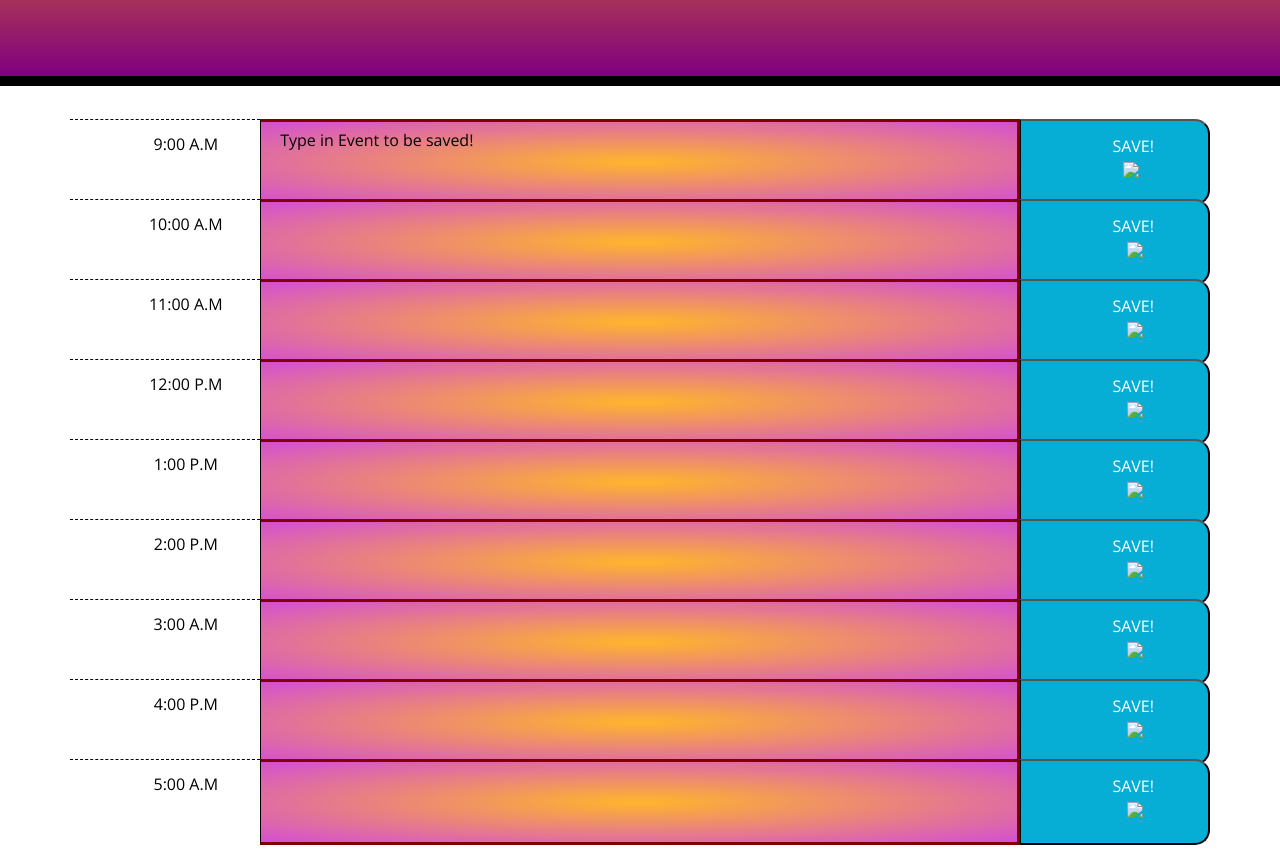
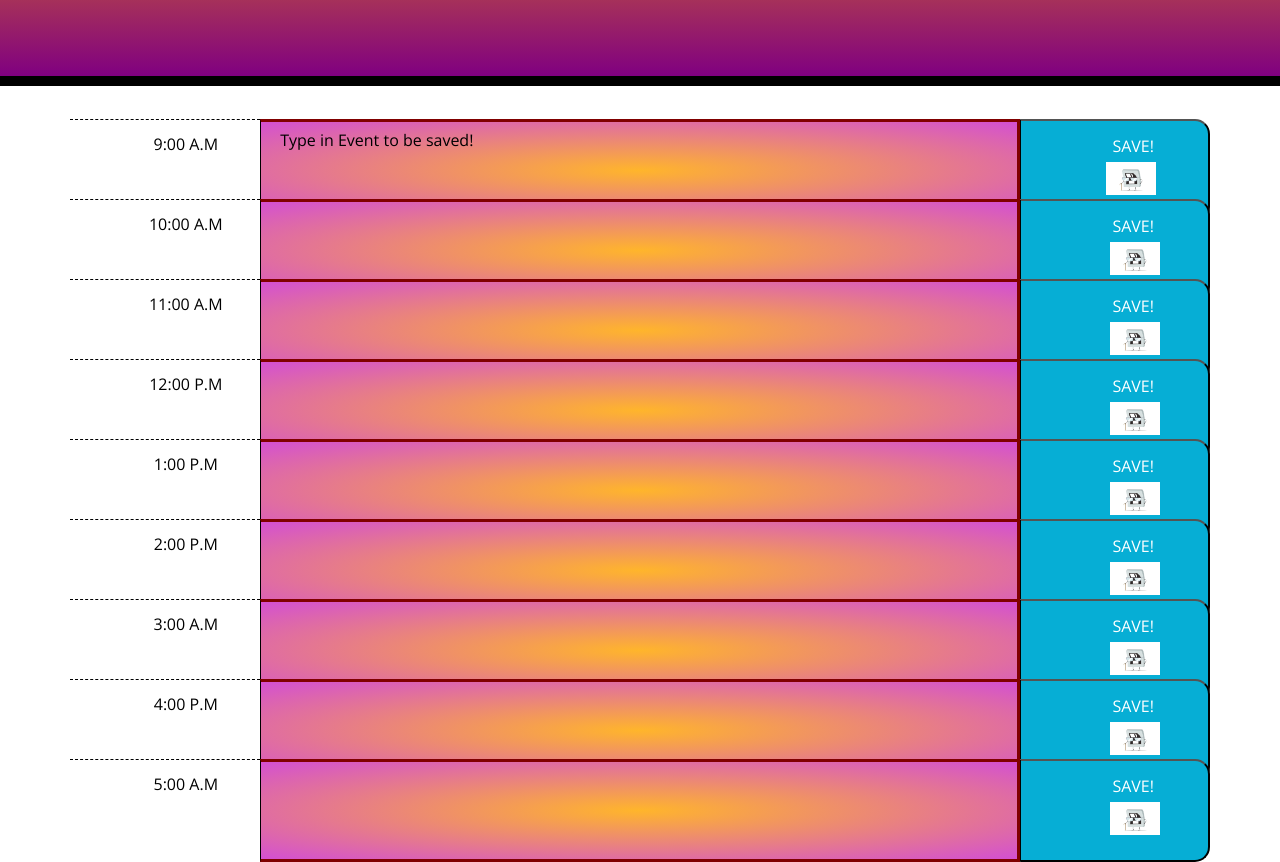
Before and after one commit to min-hinthar/mark-my-dates-app, a plain HTML site: page index.html in a window 1280 px wide. Shown: the part 182-1044 px from the top of the page. Drawn offline with nearby package versions, Linux system fonts and the light colour scheme; a script that the page names is missing.

Commit message:
image file path link updated to reflect new images folder in assets

```diff
--- a/index.html
+++ b/index.html
@@ -45,7 +45,7 @@
         <!-- save button colum with col-2 wide same as hour column -->
         <button class="col-2 saveBtn">
           SAVE!
-        <img src="./Develop/assets/Images/save_img_floppy.png" class="saveImg">
+        <img src="./Develop/Images/save_img_floppy.png" class="saveImg">
         </button>
       </div>
       <div class="row time-block" id="hour10">
@@ -59,7 +59,7 @@
         <!-- save button colum with col-2 wide same as hour column -->
         <button class="col-2 saveBtn">
           SAVE!
-          <img src="./Develop/assets/Images/save_img_floppy.png" class="saveImg">
+          <img src="./Develop/Images/save_img_floppy.png" class="saveImg">
         </button>
       </div>
       <div class="row time-block" id="hour11">
@@ -73,7 +73,7 @@
         <!-- save button colum with col-2 wide same as hour column -->
         <button class="col-2 saveBtn">
           SAVE!
-          <img src="./Develop/assets/Images/save_img_floppy.png" class="saveImg">
+          <img src="./Develop/Images/save_img_floppy.png" class="saveImg">
         </button>
       </div>
       <div class="row time-block" id="hour12">
@@ -87,7 +87,7 @@
         <!-- save button colum with col-2 wide same as hour column -->
         <button class="col-2 saveBtn">
           SAVE!
-          <img src="./Develop/assets/Images/save_img_floppy.png" class="saveImg">
+          <img src="./Develop/Images/save_img_floppy.png" class="saveImg">
         </button>
       </div>
       <div class="row time-block" id="hour1">
@@ -101,7 +101,7 @@
         <!-- save button colum with col-2 wide same as hour column -->
         <button class="col-2 saveBtn">
           SAVE!
-          <img src="./Develop/assets/Images/save_img_floppy.png" class="saveImg">
+          <img src="./Develop/Images/save_img_floppy.png" class="saveImg">
         </button>
       </div>
       <div class="row time-block" id="hour2">
@@ -115,7 +115,7 @@
         <!-- save button colum with col-2 wide same as hour column -->
         <button class="col-2 saveBtn">
           SAVE!
-          <img src="./Develop/assets/Images/save_img_floppy.png" class="saveImg">
+          <img src="./Develop/Images/save_img_floppy.png" class="saveImg">
         </button>
       </div>
       <div class="row time-block" id="hour3">
@@ -129,7 +129,7 @@
         <!-- save button colum with col-2 wide same as hour column -->
         <button class="col-2 saveBtn">
           SAVE!
-          <img src="./Develop/assets/Images/save_img_floppy.png" class="saveImg">
+          <img src="./Develop/Images/save_img_floppy.png" class="saveImg">
         </button>
       </div>
       <div class="row time-block" id="hour4">
@@ -143,7 +143,7 @@
         <!-- save button colum with col-2 wide same as hour column -->
         <button class="col-2 saveBtn">
           SAVE!
-          <img src="./Develop/assets/Images/save_img_floppy.png" class="saveImg">
+          <img src="./Develop/Images/save_img_floppy.png" class="saveImg">
         </button>
       </div>
       <div class="row time-block" id="hour5">
@@ -157,7 +157,7 @@
         <!-- save button colum with col-2 wide same as hour column -->
         <button class="col-2 saveBtn">
           SAVE!
-          <img src="./Develop/assets/Images/save_img_floppy.png" class="saveImg">
+          <img src="./Develop/Images/save_img_floppy.png" class="saveImg">
         </button>
       </div>
     </div>
```
